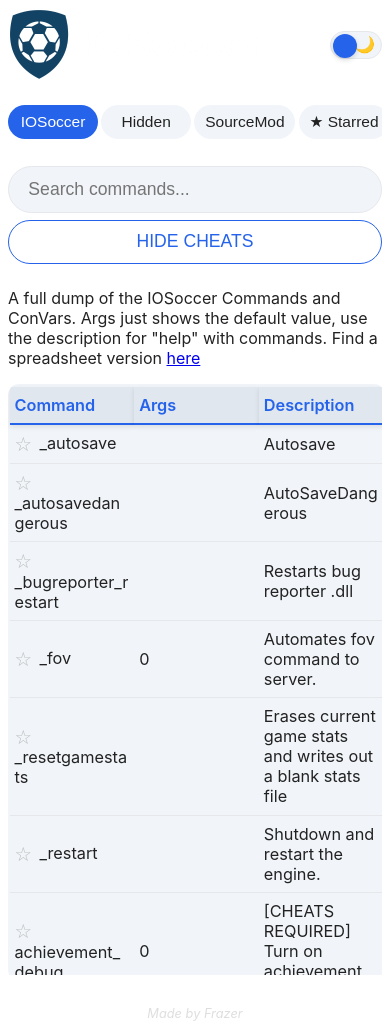
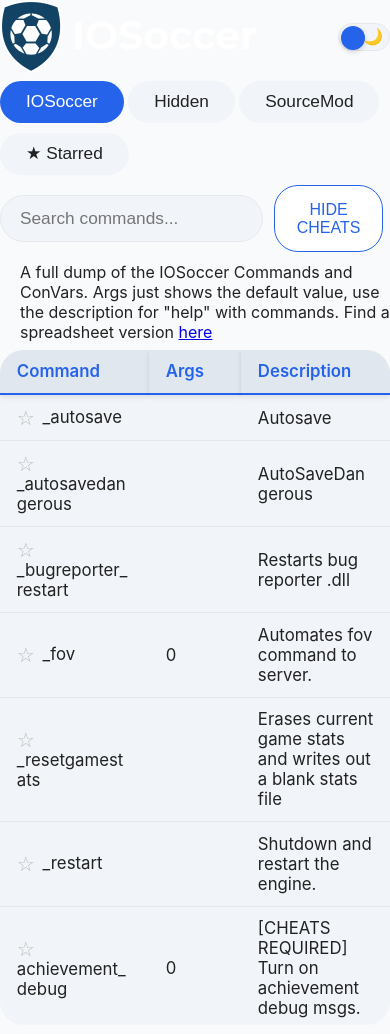
Before and after one commit to FrazerOR/iosoccer-commands, a plain HTML site: page index.html in a window 390 px wide. After the commit the page ends 844 px from the top, so only its background shows below. Drawn offline with Linux system fonts and the light colour scheme.

Commit message:
Update style.css

```diff
--- a/style.css
+++ b/style.css
@@ -24,18 +24,8 @@ body {
 }
 
 .main-card {
-  background: var(--card-bg);
-  border-radius: var(--radius);
-  box-shadow: 0 2px 16px 0 rgba(0,0,0,0.06);
-  padding: 2.5em 2em 2.5em 2em;
-  max-width: 1200px;
-  width: 98vw;
-  margin: 2.5em auto;
-  display: flex;
-  flex-direction: column;
-  gap: 1.5em;
-  position: relative;
-  padding-top: 60px;
+  position: fixed;
+  top: 0;
 }
 
 header {
@@ -145,14 +135,6 @@ h1 {
   letter-spacing: -1px;
 }
 
-.tabs {
-  display: flex;
-  gap: 0.5em;
-  margin-bottom: 0.5em;
-  justify-content: flex-start;
-  flex-wrap: wrap;
-}
-
 .tab {
   background: var(--tab-bg);
   border: none;
@@ -163,7 +145,11 @@ h1 {
   cursor: pointer;
   transition: background var(--transition), color var(--transition);
   outline: none;
-  margin-bottom: 0.2em;
+  margin-bottom: 0.6em;
+}
+
+.tab-info{
+  padding-left: 20px;
 }
 
 .tab.active {
@@ -175,7 +161,7 @@ h1 {
   display: flex;
   gap: 0.7em;
   align-items: center;
-  margin-bottom: 0.5em;
+  margin-bottom: 0.6em;
 }
 
 #searchInput {
@@ -195,7 +181,7 @@ h1 {
 }
 
 .cheat-toggle {
-  padding: 0.6em 1.3em;
+  padding: 0.9em 0.9em;
   border-radius: var(--radius);
   border: none;
   background: var(--accent);
@@ -204,6 +190,7 @@ h1 {
   cursor: pointer;
   font-size: 1em;
   transition: background var(--transition), color var(--transition);
+  margin-right: 7px;
 }
 
 .cheat-toggle.active {
@@ -214,10 +201,10 @@ h1 {
 
 .tab-content {
   display: none;
-  max-height: 70vh;
   overflow-y: auto;
   position: relative;
   animation: fadeIn 0.2s;
+  margin-top: 8px;
 }
 
 .tab-content.active {
@@ -238,7 +225,7 @@ h1 {
 .table-wrapper {
   overflow-x: hidden;
   overflow-y: auto;
-  max-height: 70vh;
+  max-height: 80vh;
   width: 100%;
   min-width: 0;
   border-radius: var(--radius);
@@ -301,25 +288,10 @@ h1 {
 }
 
 .command-table th:nth-child(2),
-.command-table td:nth-child(2),
-.command-table th:nth-child(3),
-.command-table td:nth-child(3) {
-  width: 30%;
+.command-table td:nth-child(2) {
+  width: 15%;
   white-space: normal;
   overflow-wrap: break-word;
-}
-
-#tab-favourites .table-wrapper {
-  padding: 0.7em;
-  max-height: 70vh;
-  overflow-y: auto;
-}
-
-#tab-favourites .command-table th,
-#tab-favourites .command-table td {
-  padding: 0.5em 0.8em;
-  font-size: 1em;
-  line-height: 1.3;
 }
 
 .star-btn {
@@ -339,88 +311,6 @@ h1 {
 .star-btn.fav {
   color: gold;
   transform: scale(1.2);
-}
-
-@media (max-width: 1300px) {
-  .command-table th:nth-child(1),
-  .command-table td:nth-child(1) {
-    white-space: normal !important;
-    overflow-wrap: break-word !important;
-    word-break: break-word !important;
-  }
-}
-
-@media (max-width: 700px) {
-
-  .main-card {
-    max-width: 100vw;
-    width: 100vw;
-    min-width: 0;
-    padding: 0.5em 0.5em;
-    margin: 0;
-    border-radius: 0;
-    box-shadow: none;
-    gap: 1em;
-  }
-
-  .tabs {
-    gap: 0.2em;
-    flex-wrap: nowrap;
-    overflow-x: auto;
-    scrollbar-width: none;
-    -ms-overflow-style: none;
-  }
-
-  .tabs::-webkit-scrollbar {
-    display: none;
-  }
-
-  .tab {
-    font-size: 0.97em;
-    padding: 0.5em 0.7em;
-    min-width: 90px;
-    flex: 0 0 auto;
-  }
-
-  .controls {
-    flex-direction: column;
-    gap: 0.4em;
-    align-items: stretch;
-  }
-
-  #searchInput,
-  .cheat-toggle {
-    width: 100%;
-    box-sizing: border-box;
-    font-size: 1.1em;
-  }
-
-  .table-wrapper {
-    padding: 0.2em 0.1em;
-    border-radius: 0.7em;
-  }
-
-  .command-table th,
-  .command-table td {
-    padding: 0.5em 0.3em;
-    font-size: 0.97em;
-  }
-
-  .command-table th:nth-child(1),
-  .command-table td:nth-child(1),
-  .command-table th:nth-child(2),
-  .command-table td:nth-child(2),
-  .command-table th:nth-child(3),
-  .command-table td:nth-child(3) {
-    width: auto;
-  }
-}
-
-@media (max-width: 500px) {
-  .tab-content .table-wrapper {
-    overflow-x: auto !important;
-    -webkit-overflow-scrolling: touch;
-  }
 }
 
 body.dark {
@@ -506,5 +396,4 @@ body.dark .table-wrapper::-webkit-scrollbar-thumb:hover {
   margin: 15px 0 5px 0;
   user-select: none;
   font-style: italic;
-  pointer-events: none;
 }
```
